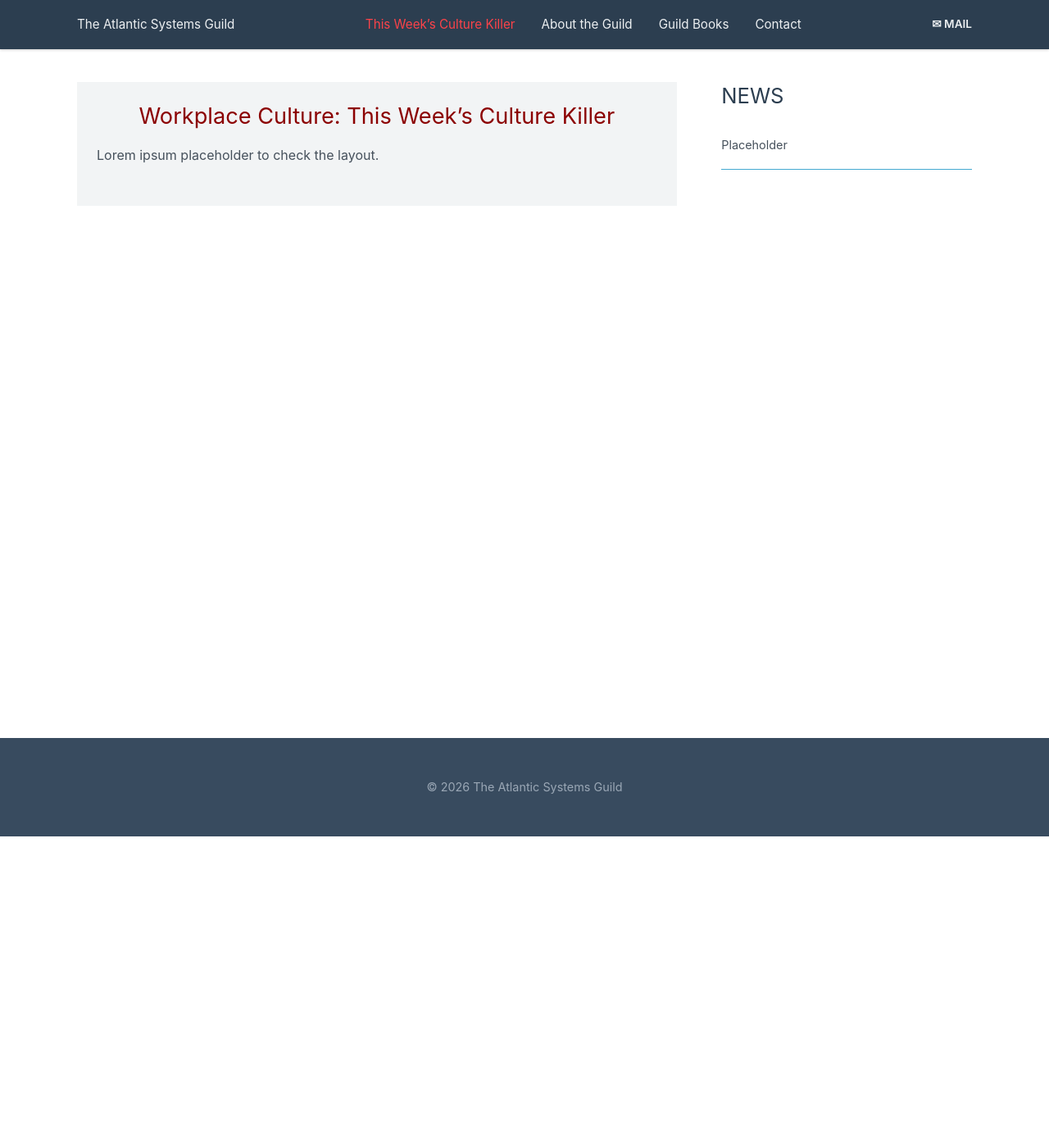
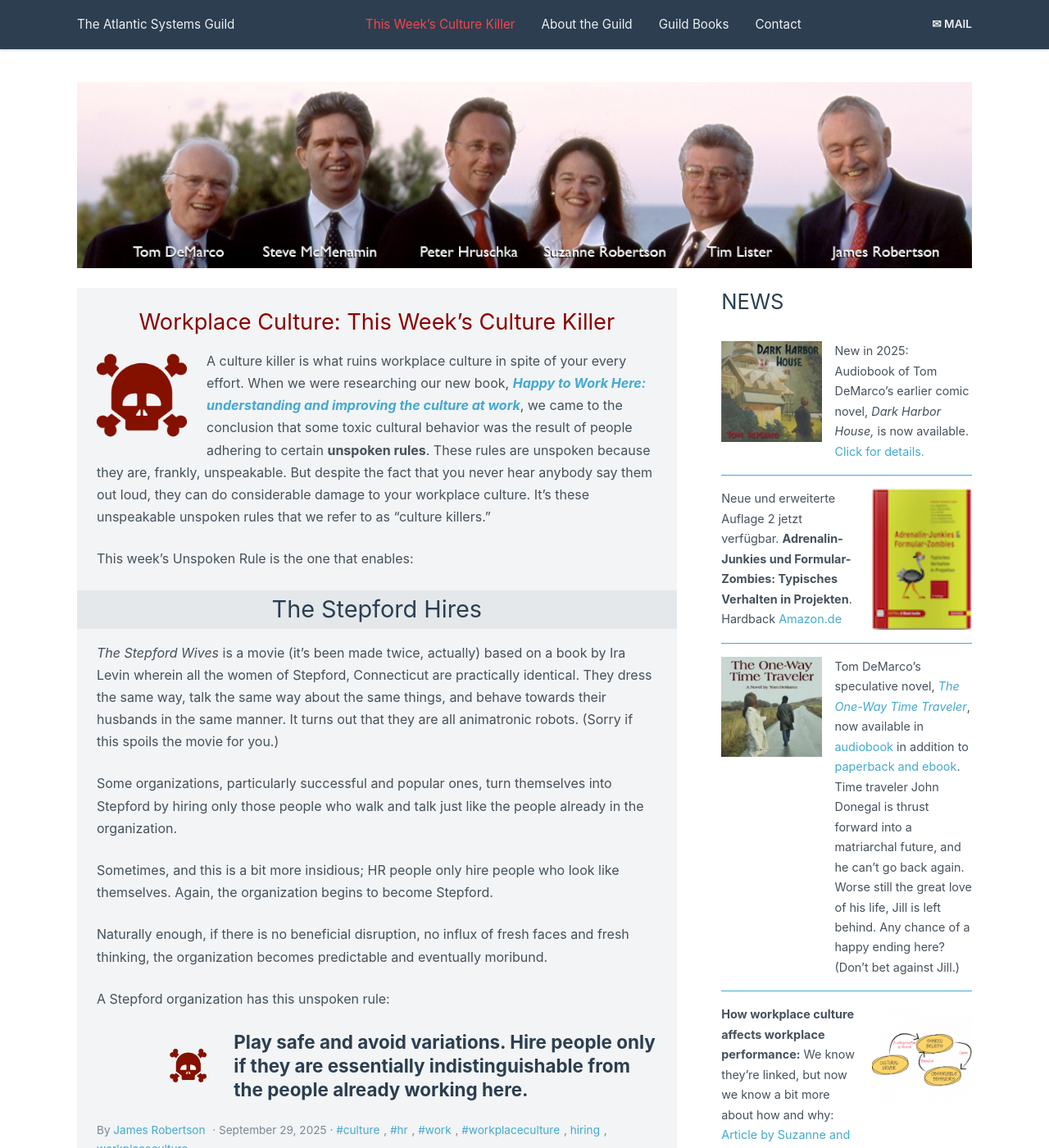
Before and after one commit to Hruschka/systemsguild.eu-site, a Jekyll site: the page built from index.html, in a window 1280 px wide and 1400 px high. Shown: the whole window at 82% size. Built offline with Jekyll 4.4.1, drawn with Linux system fonts in a browser that asks for light colours; some of the changed text lies outside the part shown.

Commit message:
feat: home page with hero, latest culture killer and news sidebar
Co-Authored-By: Claude Fable 5.1 <noreply@anthropic.com>
Claude-Session: https://claude.ai/code/session_011xW8raAGCGhWcp8Nn4ufYk

```diff
--- /dev/null
+++ b/_data/news.yml
@@ -0,0 +1,43 @@
+# NEWS sidebar on the home page. One entry per item, newest first.
+# image: path under /assets/uploads (optional). html: text with inline HTML links.
+- image: /assets/uploads/2025/02/AudioDHHMedium-150x150.jpg
+  link: https://www.tomdemarco.com/Books/audiobooks.html
+  html: 'New in 2025: Audiobook of Tom DeMarco’s earlier comic novel, <em>Dark Harbor House,</em> is now available. <a href="https://www.tomdemarco.com/Books/audiobooks.html">Click for details.</a>'
+- image: /assets/uploads/2022/05/junkiesgerman.png
+  link: https://www.amazon.de/-/en/Tom-DeMarco-dp-3446473068/dp/3446473068/
+  html: 'Neue und erweiterte Auflage 2 jetzt verfügbar. <strong>Adrenalin-Junkies und Formular-Zombies: Typisches Verhalten in Projekten</strong>. Hardback <a href="https://www.amazon.de/-/en/Tom-DeMarco-dp-3446473068/dp/3446473068/">Amazon.de</a>'
+- image: /assets/uploads/2022/09/AudioTraveler-150x150.jpg
+  html: 'Tom DeMarco’s speculative novel, <em><a href="http://tomdemarco.com/Books/timetraveler.html">The One-Way Time Traveler</a></em>, now available in <a href="https://www.chirpbooks.com/audiobooks/the-one-way-time-traveler-by-tom-demarco">audiobook</a> in addition to <a href="https://www.amazon.com/One-Way-Time-Traveler-Tom-DeMarco-ebook/dp/B07DPTNZLD/">paperback and ebook</a>. Time traveler John Donegal is thrust forward into a matriarchal future, and he can’t go back again. Worse still the great love of his life, Jill is left behind. Any chance of a happy ending here? (Don’t bet against Jill.)'
+- image: /assets/uploads/2022/01/HTWHSquare2Flow-150x150.png
+  html: '<strong>How workplace culture affects workplace performance:</strong> We know they’re linked, but now we know a bit more about how and why: <a href="https://www.modernanalyst.com/Resources/Articles/tabid/115/ID/5904/How-Workplace-Culture-Affects-Workplace-Performance.aspx">Article by Suzanne and James Robertson in <em>Modern Analyst.</em></a>'
+- image: /assets/uploads/2021/05/cover-6x9-thumbnail.png
+  html: '<strong>Happy to Work Here</strong>. A practical guide to understanding and improving your workplace culture. Available in paperback and Kindle. <a href="https://www.amazon.com/Happy-Work-Here-Understanding-Improving/dp/0989282066/">amazon.com</a> &nbsp; <a href="https://www.amazon.co.uk/Happy-Work-Here-Understanding-Improving/dp/0989282066/">amazon.co.uk</a>'
+- image: /assets/uploads/2021/06/HTWH-Titel-Deutsch-70-copy.png
+  link: https://www.amazon.de/Happy-work-here-Betriebsklima-verbessern/dp/3446468722/
+  html: 'The German edition of <strong>Happy to Work Here: Betriebsklima verstehen und verbessern</strong> has been published by Hanser. Hardback at <a href="https://www.amazon.de/Happy-work-here-Betriebsklima-verbessern/dp/3446468722/">amazon.de</a>'
+- image: /assets/uploads/2021/06/S17-Badge-150.jpg
+  html: 'Two coauthors reflect on some of the unexpected implications that a reader may detect in what they’ve written. <a href="https://www.youtube.com/watch?v=e7yYJbqYRRQ">YouTube</a>'
+- image: /assets/uploads/2021/06/thumbnail-S14-150.png
+  link: https://www.youtube.com/watch?v=Q8I2kyr7a94
+  html: 'See Tom DeMarco squirm as a rough critic trashes his most recent work. <a href="https://www.youtube.com/watch?v=Q8I2kyr7a94">YouTube</a>'
+- image: /assets/uploads/2021/06/youtube-badge-150.png
+  link: https://www.youtube.com/watch?v=BZ77SEhQAJs&t=19s
+  html: 'Tom DeMarco gives away one of the secrets of the new book, <em>Happy to Work Here</em>. <a href="https://www.youtube.com/watch?v=BZ77SEhQAJs&t=19s">YouTube</a>'
+- image: /assets/uploads/2021/06/S06-thumbnail-150.png
+  link: https://www.youtube.com/watch?v=YE3uz-KCDVE
+  html: 'Understand how to dissect the culture of your workplace as a device for improving it. <a href="https://www.youtube.com/watch?v=YE3uz-KCDVE">YouTube</a>'
+- image: /assets/uploads/2021/06/S12-thumbnail-150.png
+  link: https://www.youtube.com/watch?v=PfurI-jydKI
+  html: 'What happens when you challenge cultural norms? <a href="https://www.youtube.com/watch?v=PfurI-jydKI">YouTube</a>'
+- image: /assets/uploads/2019/04/ShowThumbnail.aspx_.jpeg
+  link: https://www.amazon.com/Business-Analysis-Agility-Problem-Deliver/dp/0134847067/atlanticsyste-21
+  html: 'A <a href="https://youtu.be/l_9u5UI12uo">video</a> about our new book <a href="https://www.amazon.com/Business-Analysis-Agility-Problem-Deliver/dp/0134847067/atlanticsyste-21">Business Analysis Agility</a> – solve the real problem, deliver the right solution. <a href="https://www.amazon.com/Business-Analysis-Agility-Problem-Deliver/dp/0134847067/atlanticsyste-21">Amazon</a> &nbsp; <a href="https://youtu.be/l_9u5UI12uo">YouTube</a>'
+- image: /assets/uploads/2019/04/ShowThumbnail-1.aspx_.jpeg
+  link: http://www.informit.com/title/9780134189758
+  html: 'Suzanne and James Robertson’s <em><a href="http://www.informit.com/store/requirements-the-masterclass-livelessons-traditional-9780134189826">Requirements: The Masterclass LiveLessons – Traditional, Agile, Outsourcing</a></em>. 15+ Hours of Video Instruction'
+- image: /assets/uploads/2019/04/ShowThumbnail.aspx_.png
+  link: http://tomdemarco.com/Books/tms.html
+  html: '<em><a href="http://tomdemarco.com/Books/tms.html">A Ruby Beam of Light</a></em>, Book I of Tom DeMarco’s Dark World Chronicles saga is now reissued in a <a href="https://www.amazon.com/One-Way-Time-Traveler-Tom-DeMarco-ebook/dp/B07DPTNZLD">new edition</a>. “This war isn’t going to blow anything up, only turn everything off.”'
+- image: /assets/uploads/2019/04/ShowThumbnail-1.aspx_.png
+  link: https://www.youtube.com/watch?v=5MJFak_6i_c
+  html: 'James Robertson’s webinar for <a href="http://www.softed.com/">Software Education</a> explains how agile stories are best used to ensure the right solution. Download the <a href="http://www.volere.co.uk/pdf%20files/writing%20the%20right%20stories.pdf">webinar slides</a>.'
--- /dev/null
+++ b/_includes/news.html
@@ -0,0 +1,9 @@
+<aside class="col-side news">
+  <h2>News</h2>
+  {% for item in site.data.news %}
+  <div class="news-item">
+    {% if item.image %}{% if item.link %}<a href="{{ item.link }}">{% endif %}<img src="{{ item.image | relative_url }}" alt="">{% if item.link %}</a>{% endif %}{% endif %}
+    <p>{{ item.html }}</p>
+  </div>
+  {% endfor %}
+</aside>
--- a/assets/css/main.css
+++ b/assets/css/main.css
@@ -46,7 +46,9 @@ img{max-width:100%;height:auto}
 .news h2{font-size:1.6rem;text-transform:uppercase;margin-bottom:1rem}
 .news-item{display:flex;gap:1rem;padding:1rem 0;border-bottom:1px solid var(--c-link);font-size:.9rem}
 .news-item:nth-of-type(even){flex-direction:row-reverse}
-.news-item img{width:40%;flex:none;object-fit:contain;align-self:flex-start}
+.news-item>img,.news-item>a{width:40%;flex:none;align-self:flex-start}
+.news-item>a img{width:100%;display:block}
+.news-item img{object-fit:contain}
 .news-item p{margin:0}
 
 /* posts */
@@ -90,9 +92,13 @@ img{max-width:100%;height:auto}
   .two-col{flex-direction:column}
   .two-col .col-main,.two-col .col-side{width:100%}
   .news-item,.news-item:nth-of-type(even){flex-direction:column}
-  .news-item img{width:60%}
+  .news-item>img,.news-item>a{width:60%}
   .book{flex-direction:column}
   .figure.left,.figure.right{float:none;max-width:100%;margin:0 0 1rem}
   .rule{margin-left:0}
   .latest-post h2.post-title{margin:1rem -1.5rem}
 }
+
+/* home intro */
+.intro-skull{width:110px;margin:0 1.5rem .5rem 0}
+.tell-us{margin-top:1.5rem}
--- a/index.html
+++ b/index.html
@@ -1,8 +1,29 @@
 ---
 layout: default
-title: Home
+title: This Week’s Culture Killer
+body_class: home
 ---
-<div class="l-content two-col">
-  <div class="col-main latest-post"><h2>Workplace Culture: This Week’s Culture Killer</h2><p>Lorem ipsum placeholder to check the layout.</p></div>
-  <aside class="col-side news"><h2>News</h2><div class="news-item"><p>Placeholder</p></div></aside>
+<div class="l-content">
+  <div class="hero">
+    <img src="{{ '/assets/uploads/2018/11/Systemsguild_FotoMallorca.jpg' | relative_url }}"
+         alt="The principals of the Atlantic Systems Guild: Tom DeMarco, Steve McMenamin, Peter Hruschka, Suzanne Robertson, Tim Lister, James Robertson">
+  </div>
+  <div class="two-col">
+    <div class="col-main">
+      {% assign post = site.posts.first %}
+      <section class="latest-post">
+        <h2>Workplace Culture: This Week’s Culture Killer</h2>
+        <div class="intro clearfix">
+          <img class="figure left intro-skull" src="{{ '/assets/uploads/2021/06/RedSkull-300-150x150.png' | relative_url }}" alt="Culture Killer">
+          <p>A culture killer is what ruins workplace culture in spite of your every effort. When we were researching our new book, <strong><em><a href="https://www.amazon.com/Happy-Work-Here-Understanding-Improving/dp/0989282066/">Happy to Work Here: understanding and improving the culture at work</a></em></strong>, we came to the conclusion that some toxic cultural behavior was the result of people adhering to certain <strong>unspoken rules</strong>. These rules are unspoken because they are, frankly, unspeakable. But despite the fact that you never hear anybody say them out loud, they can do considerable damage to your workplace culture. It’s these unspeakable unspoken rules that we refer to as “culture killers.”</p>
+        </div>
+        <p>This week’s Unspoken Rule is the one that enables:</p>
+        <h2 class="post-title"><a href="{{ post.url | relative_url }}">{{ post.title }}</a></h2>
+        {{ post.content }}
+        {% include post-meta.html page=post %}
+      </section>
+      <p class="tell-us"><em>You must have a story or two about the cultures, good and bad, that you’ve encountered, either in your present work or in your past. Have you been fortunate enough to see wonderful workplace culture in action, and to what do you attribute it? Or do have an unspoken rule damaging your culture? If so, what do you suppose was its cause? Tell us about it</em>: <a href="mailto:cultureproject@systemsguild.com">cultureproject@systemsguild.com</a></p>
+    </div>
+    {% include news.html %}
+  </div>
 </div>
```
Also changed, not shown: tools/pages_to_markdown.py (added, +29 -0 lines).
